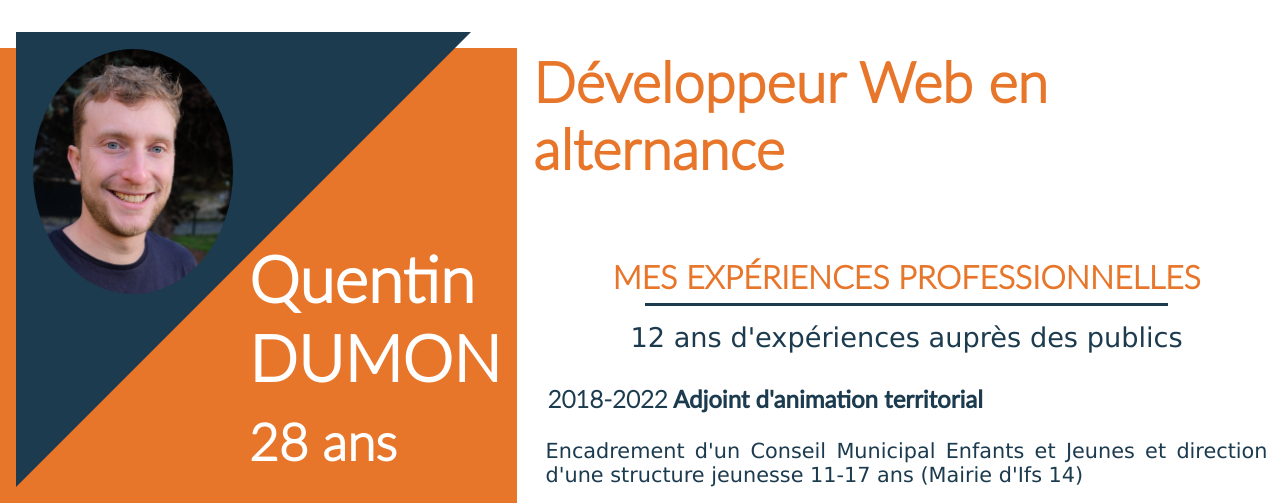
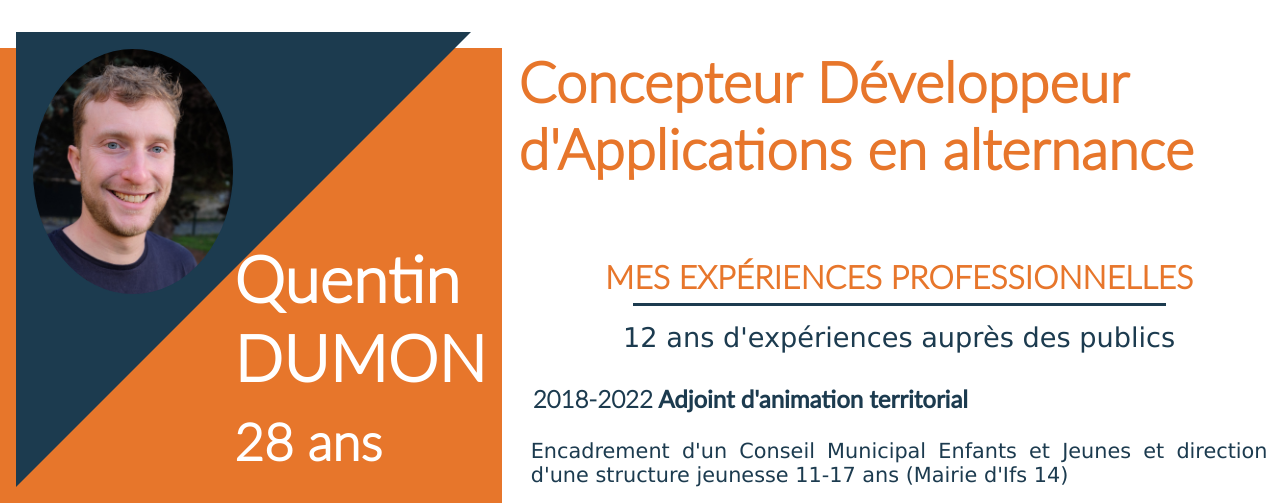
Before and after one commit to Elyrria/my_cv, a plain HTML site: page index.html in a window 1280 px wide. Shown: the top 503 px of the page. Drawn offline with Linux system fonts and the light colour scheme; files whose address does not match are found by name; a web font is replaced by a local one.

Commit message:
Dév > Concep

```diff
--- a/css/cv.css
+++ b/css/cv.css
@@ -20,7 +20,7 @@
 
 /* Body */
 body {
-    width: 80%;
+    width: 90%;
     margin: auto;
 }
 
@@ -189,7 +189,7 @@ main {
     color: rgba(28, 59, 79, 1);
     margin-top: 3em;
     padding-left: 1em;
-    width: 70%;
+    width: 80%;
 }
 
 .experiences_centerofinterests h1 {
--- a/index.html
+++ b/index.html
@@ -90,7 +90,7 @@
             </div>
         </section>
         <section class="experiences_centerofinterests">
-            <h1>Développeur Web en alternance</h1>
+            <h1>Concepteur Développeur d'Applications en alternance</h1>
             <h2>MES EXPÉRIENCES PROFESSIONNELLES</h2>
             <div class="border2"></div>
             <p id="experiences_centerofinterests--specifique_subtitile">12 ans d'expériences auprès des publics</p>
```
Also changed, not shown: 1 other file.
